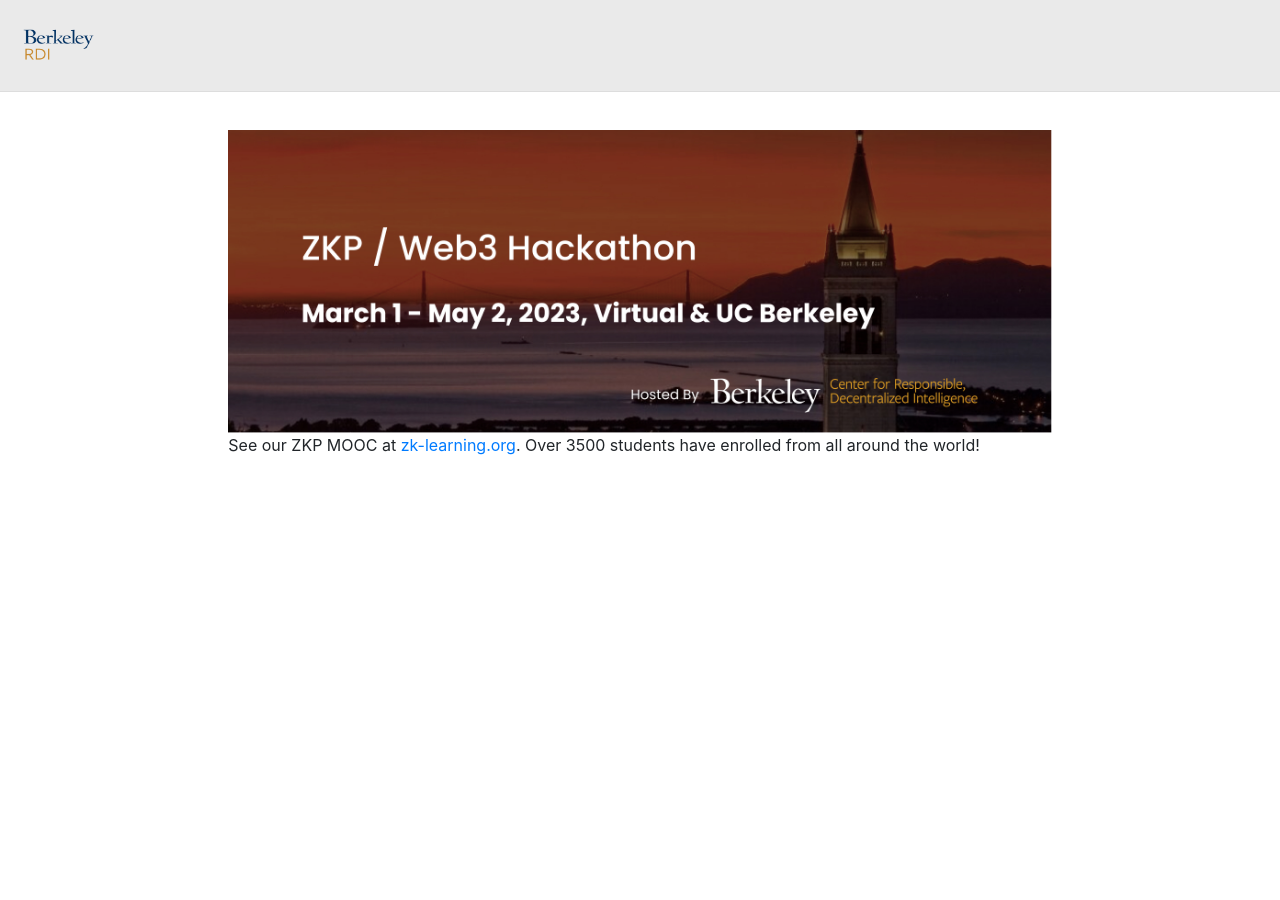
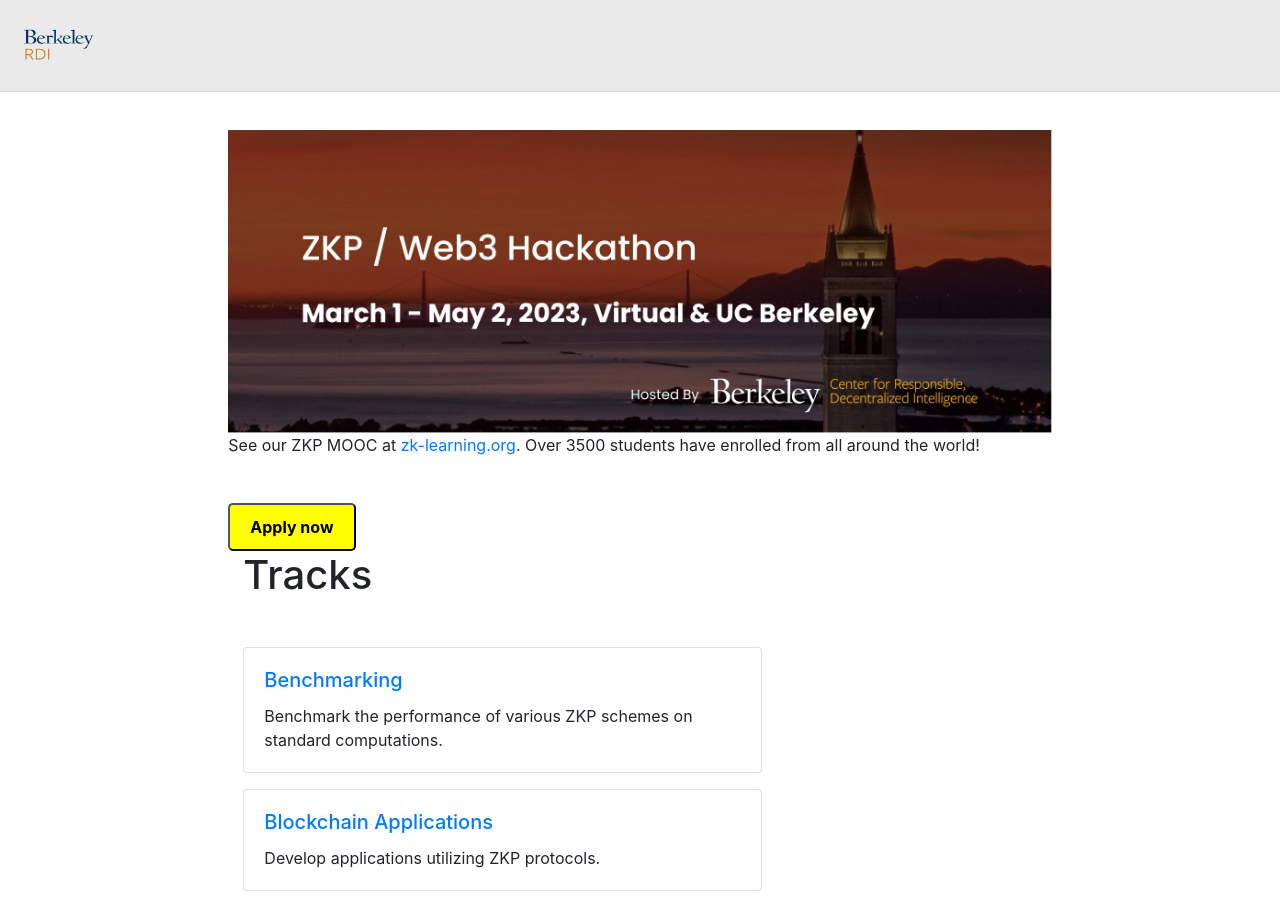
Before and after one commit to rdi-berkeley/zkp-web3-hackathon, a Jekyll site: the page built from index.md, in a window 1280 px wide and 900 px high. Built offline with Jekyll 4.4.1, drawn with Linux system fonts in a browser that asks for light colours; nearby versions of some CDN libraries.

```diff
--- a/_layouts/home.html
+++ b/_layouts/home.html
@@ -29,7 +29,13 @@ cover-img: "/assets/img/ZKP_Web3 HackathonBanner.jpg"
 
 <div style="height:30px; width:100%; clear:both;"></div>
 
+<!--
 <div data-tf-widget="YzXtT8nS" data-tf-opacity="100" data-tf-iframe-props="title=ZKP Hackathon Application 2" data-tf-transitive-search-params data-tf-medium="snippet" style="width:100%;height:500px;"></div><script src="//embed.typeform.com/next/embed.js"></script>
+-->
+
+<a href="form.html">
+  <button style="background-color: yellow; padding: 10px 20px; border-radius: 5px; font-weight: bold;">Apply now</button>
+</a>
 
 <head>
   <link rel="stylesheet" href="https://maxcdn.bootstrapcdn.com/bootstrap/4.0.0/css/bootstrap.min.css" integrity="sha384-Gn5384xqQ1aoWXA+058RXPxPg6fy4IWvTNh0E263XmFcJlSAwiGgFAW/dAiS6JXm" crossorigin="anonymous">
```
